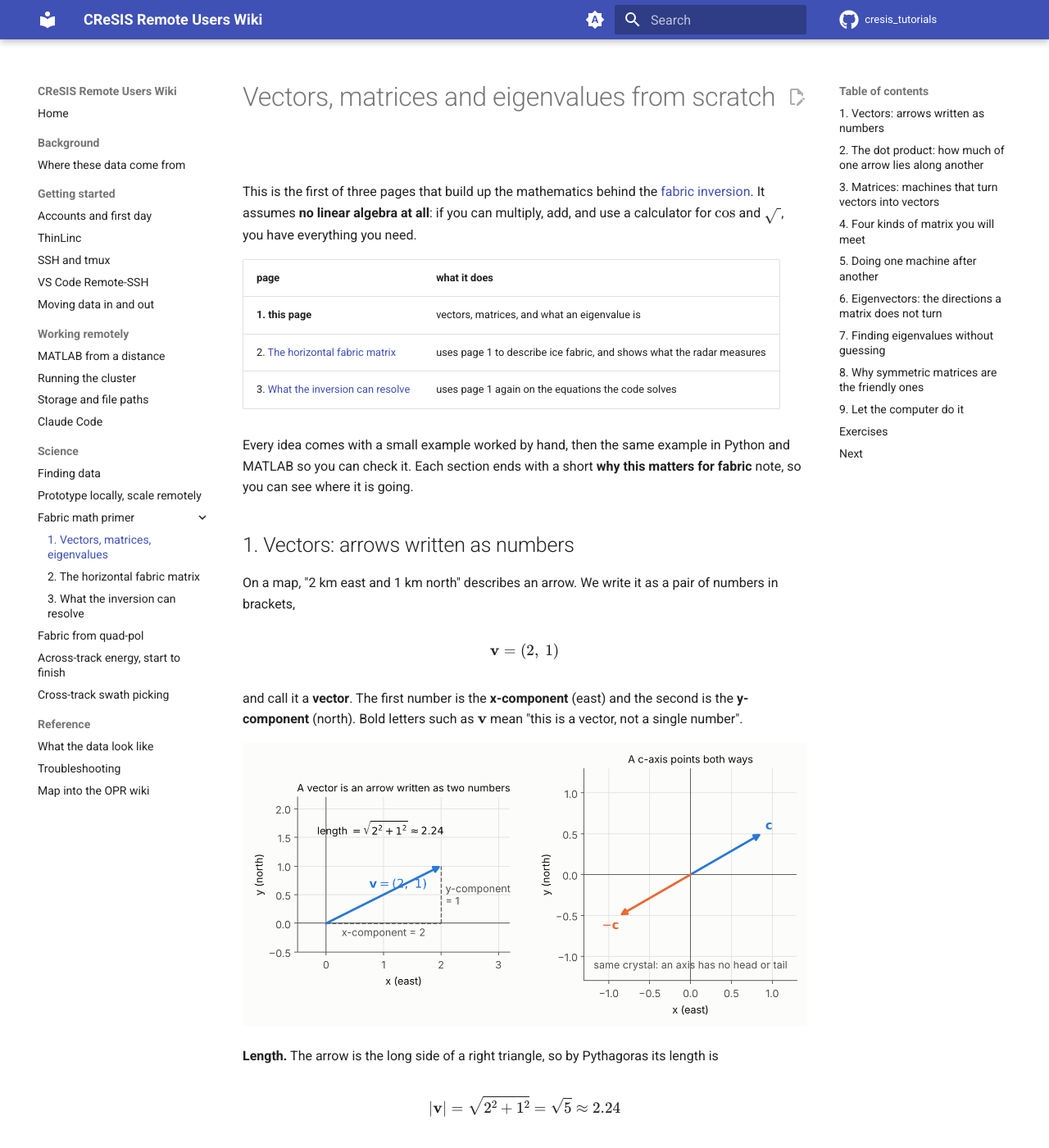
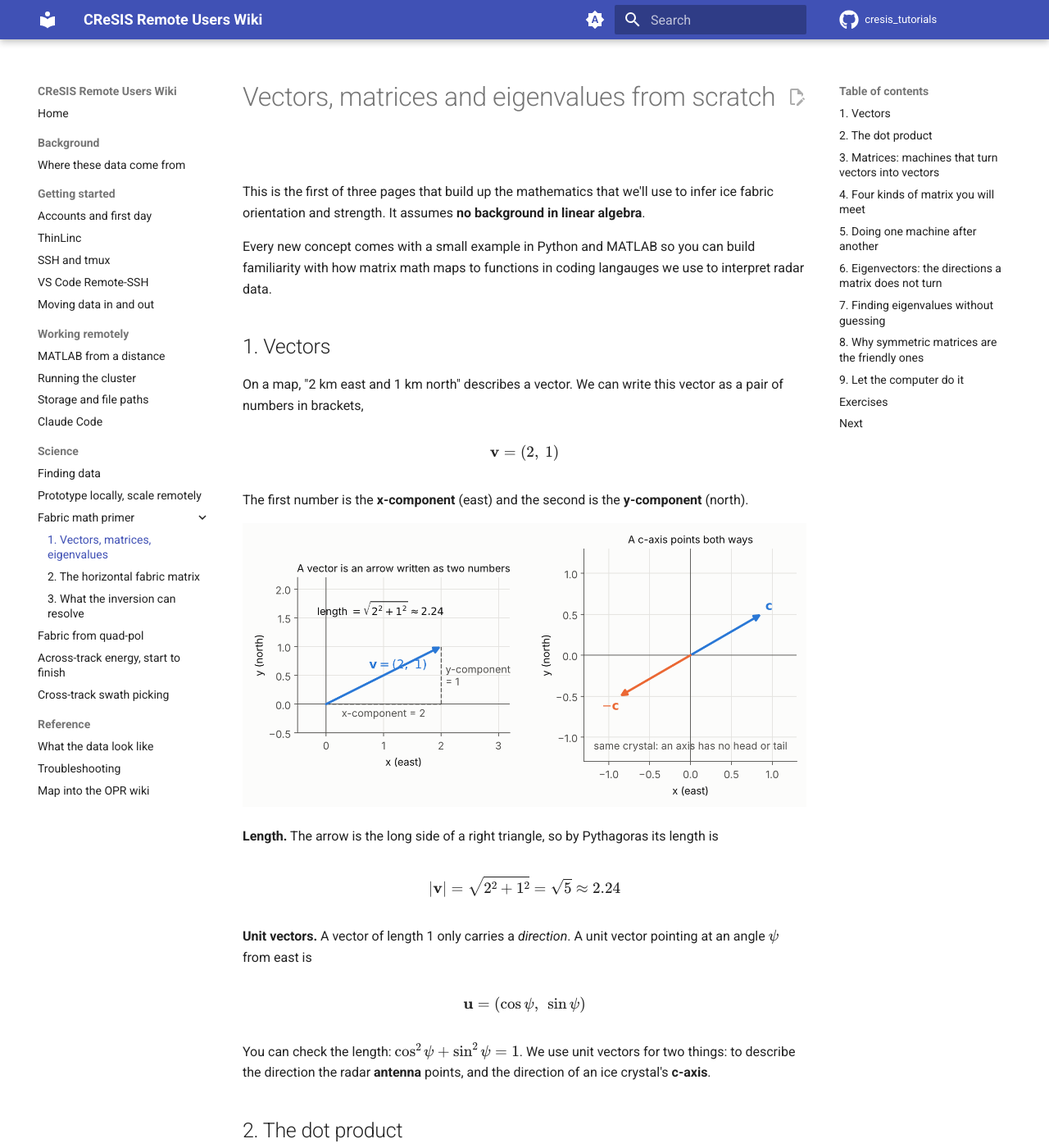
Before and after one commit to rice-glaciology/cresis_tutorials, an MkDocs documentation site: the page built from docs/science/fabric-linear-algebra.md, in a window 1280 px wide and 1400 px high. Shown: the whole window at 82% size. Built offline with MkDocs 1.6.1 and Material for MkDocs 9.7.7, drawn with Linux system fonts in a browser that asks for light colours; comment, search, counter and statistics services are not loaded; some of the changed text lies outside the part shown.

Commit message:
Revise fabric linear algebra documentation for clarity
Updated content to clarify the purpose of the material and improved explanations of vectors, dot products, and matrices. Added examples in Python and MATLAB to enhance understanding.

```diff
--- a/docs/science/fabric-linear-algebra.md
+++ b/docs/science/fabric-linear-algebra.md
@@ -1,68 +1,44 @@
 # Vectors, matrices and eigenvalues from scratch
 
-This is the first of three pages that build up the mathematics behind the
-[fabric inversion](fabric-polarimetry.md). It assumes **no linear algebra at
-all**: if you can multiply, add, and use a calculator for $\cos$ and
-$\sqrt{\ }$, you have everything you need.
+This is the first of three pages that build up the mathematics that we'll use to infer ice fabric orientation and strength.
+It assumes **no background in linear algebra**.
 
-| page | what it does |
-|---|---|
-| **1. this page** | vectors, matrices, and what an eigenvalue is |
-| 2. [The horizontal fabric matrix](fabric-eigenvalues.md) | uses page 1 to describe ice fabric, and shows what the radar measures |
-| 3. [What the inversion can resolve](fabric-inversion-eigenvalues.md) | uses page 1 again on the equations the code solves |
+Every new concept comes with a small example in Python and MATLAB so you can build familiarity with how matrix math maps to functions in coding langauges we use to interpret radar data.
 
-Every idea comes with a small example worked by hand, then the same example in
-Python and MATLAB so you can check it. Each section ends with a short
-**why this matters for fabric** note, so you can see where it is going.
+## 1. Vectors
 
-## 1. Vectors: arrows written as numbers
-
-On a map, "2 km east and 1 km north" describes an arrow. We write it as a
-pair of numbers in brackets,
+On a map, "2 km east and 1 km north" describes a vector. We can write this vector as a pair of numbers in brackets,
 
 $$\mathbf{v} = (2,\ 1)$$
 
-and call it a **vector**. The first number is the **x-component** (east) and
-the second is the **y-component** (north). Bold letters such as
-$\mathbf{v}$ mean "this is a vector, not a single number".
+The first number is the **x-component** (east) and the second is the **y-component** (north).
 
 ![A vector (2, 1) drawn as an arrow with its components, and a c-axis drawn
 as two opposite arrows](img/fabric-math/vector.png)
 
-**Length.** The arrow is the long side of a right triangle, so by
-Pythagoras its length is
+**Length.** The arrow is the long side of a right triangle, so by Pythagoras its length is
 
 $$|\mathbf{v}| = \sqrt{2^2 + 1^2} = \sqrt5 \approx 2.24$$
 
-**Unit vectors.** A vector of length 1 only carries a *direction*. A unit
-vector pointing at an angle $\psi$ from east is
+**Unit vectors.** A vector of length 1 only carries a *direction*. A unit vector pointing at an angle $\psi$ from east is
 
 $$\mathbf{u} = (\cos\psi,\ \sin\psi)$$
 
-You can check the length: $\cos^2\psi + \sin^2\psi = 1$. We will use unit vectors
-for two things: the direction a radar **antenna** points, and the direction
-of an ice crystal's **c-axis**.
+You can check the length: $\cos^2\psi + \sin^2\psi = 1$.
+We use unit vectors for two things: to describe the direction the radar **antenna** points, and the direction of an ice crystal's **c-axis**.
 
-!!! info "Why this matters for fabric"
-    Every ice crystal has a symmetry axis called its **c-axis**, and we describe it
-    with a unit vector $\mathbf{c}$. The right panel above shows a
-    complication that will matter later: $\mathbf{c}$ and $-\mathbf{c}$
-    are the *same* crystal. An axis is a line through the crystal, not an arrow with
-    a head.
+## 2. The dot product
 
-## 2. The dot product: how much of one arrow lies along another
-
-Multiply the two vectors component by component and add:
+If we multiply the two vectors component by component and add them:
 
 $$\mathbf{a}\cdot\mathbf{b} = a_x b_x + a_y b_y$$
 
-This single number is the **dot product**. When both are unit vectors, it is the
-cosine of the angle between them:
+This single number is called the **dot product**.
+When both are unit vectors, this value is the cosine of the angle between them:
 
 $$\mathbf{a}\cdot\mathbf{b} = \cos(\text{angle between } \mathbf{a} \text{ and } \mathbf{b})$$
 
-It is 1 when they are parallel, 0 when they are perpendicular, and $-1$
-when they point opposite ways.
+The dot product of two parallel unit verctors is 1 and 0 when they are perpendicular, and $-1$ when they point opposite directions.
 
 ![A field vector projected onto an antenna direction](img/fabric-math/projection.png)
 
@@ -83,24 +59,22 @@ Geometrically, this is the **projection** of $\mathbf{E}$ onto $\mathbf{u}$.
 
 !!! info "Why this matters for fabric"
     An antenna records only the part of the field that lies along it, so
-    every polarimetric measurement is a dot product. Rotating the antennas
-    changes which part they record.
+    every polarimetric measurement is a dot product. To sample more components of a field we don't know apriori, we can rotate the antennas
+    and change which part/component of the field they record.
 
 ## 3. Matrices: machines that turn vectors into vectors
 
-A **matrix** is a grid of numbers. A $2\times2$ matrix has two rows and
+A **matrix** is a great mathematical tool to organize multiple dimensions of numbers. A $2\times2$ matrix has two rows and
 two columns:
 
 $$
 A = \begin{bmatrix} 2 & 1 \\ 1 & 2 \end{bmatrix}
 $$
 
-We name the entries by row, then column: $A_{12}$ is row 1, column 2, which
-is 1 here.
+We name the entries by row, then column: $A_{12}$ is row 1, column 2, which is 1 here.
 
-A matrix is useful because it **acts on a vector** and produces a new vector.
-The rule is this: each entry of the output is the dot product of one *row* of
-the matrix with the input vector.
+Matrices are useful because they **act on a vector** and produce a new vector.
+The rule is this: each entry of the output is the dot product of one *row* of the matrix with the input vector.
 
 $$
 A\mathbf{v} =
@@ -112,8 +86,9 @@ A\mathbf{v} =
 \begin{bmatrix} 2 \\ 1 \end{bmatrix}
 $$
 
-(Vectors are written as columns when a matrix acts on them. It is the same
-pair of numbers.) Try a few more with the same $A$:
+Vectors are written as columns when a matrix acts on them.
+It is the same pair of numbers.
+We can try more matrix operations with the same $A$:
 
 | input $\mathbf{v}$ | output $A\mathbf{v}$ | what happened |
 |---|---|---|
@@ -122,9 +97,9 @@ pair of numbers.) Try a few more with the same $A$:
 | $(1,\ 1)$ | $(3,\ 3)$ | same direction, 3 times longer |
 | $(1,\ -1)$ | $(1,\ -1)$ | unchanged |
 
-Look at the last two rows. Most inputs come out pointing a new way, but
-$(1, 1)$ and $(1, -1)$ come out pointing exactly the way they went in. Keep
-that in mind; it is the whole idea of section 6.
+Look at the last two rows.
+Most inputs come out pointing a new direction, but $(1, 1)$ and $(1, -1)$ come out pointing exactly the way they went in.
+We can define matrices in matlab and python using bracket notation.
 
 === "Python"
 
```
